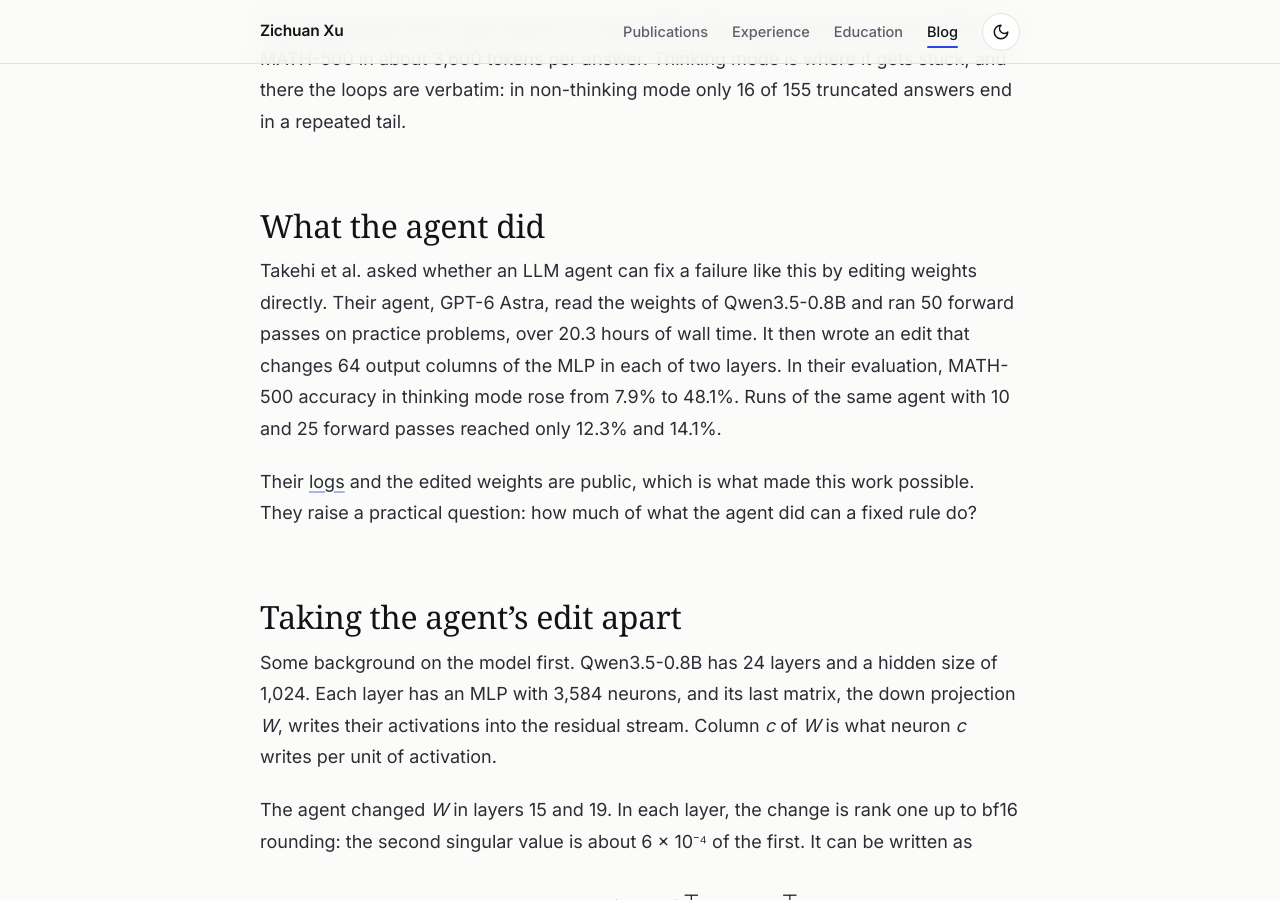
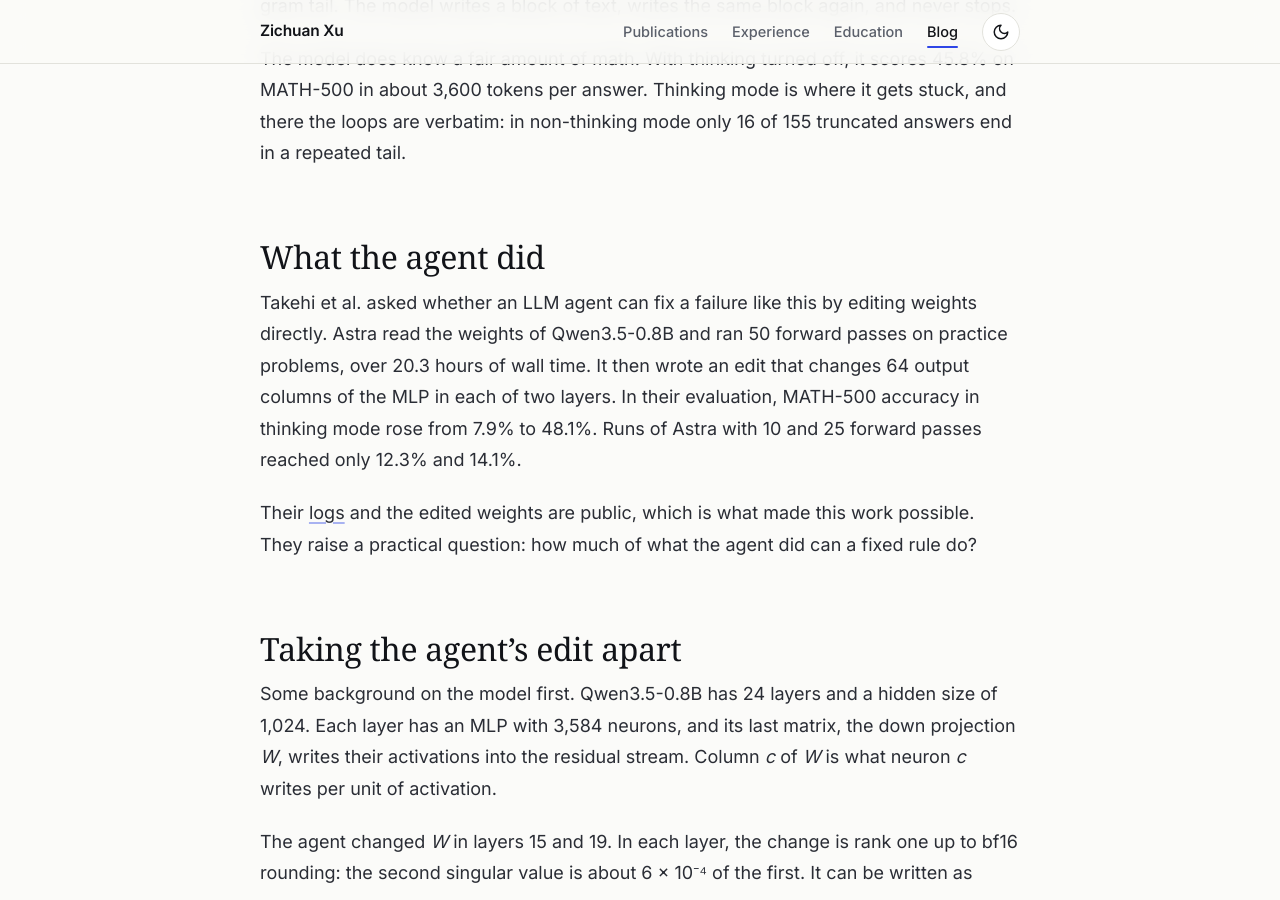
Before and after one commit to zichuanxu/zichuanxu.github.io, a Jekyll site: the page built from _posts/2026-11-06-closing-the-loop.md, in a window 1280 px wide and 900 px high, scrolled down 1856 px. Built offline with Jekyll 4.4.1, drawn with Linux system fonts in a browser that asks for light colours; some web fonts are replaced; some of the changed text lies outside the part shown.

Commit message:
post: name GPT-6 Astra before calling it Astra
Co-Authored-By: Claude Opus 5.5 <noreply@anthropic.com>

```diff
--- a/_posts/2026-11-06-closing-the-loop.md
+++ b/_posts/2026-11-06-closing-the-loop.md
@@ -6,7 +6,7 @@ minutes: 13 # prose only; the word count would include chart labels and code
 
 Small reasoning models have an awkward way of failing. They start thinking, write a paragraph, write it again, and keep writing it until the token budget runs out. Qwen3.5-0.8B in thinking mode does this on 93% of MATH-500 problems, and it solves 7.4% of them.
 
-Earlier this year, [Takehi et al.](https://rikiyat.github.io/blog/weight-space-programming/) let an LLM agent read this model's weights for about 20 hours. The agent wrote a small edit to two layers that stops many of the loops and lifts MATH-500 accuracy to about 48%. It is one of the most striking results in their post.
+Earlier this year, [Takehi et al.](https://rikiyat.github.io/blog/weight-space-programming/) let an LLM agent, GPT-6 Astra, read this model's weights for about 20 hours. Astra wrote a small edit to two layers, the Astra edit, that stops many of the loops and lifts MATH-500 accuracy to about 48%. It is one of the most striking results in their post.
 
 I took the agent's edit apart. It turned out to be one direction and 64 neurons in each of two layers. A fixed rule can write an edit of the same shape and size from the model's own answers to practice problems, with no agent, no gradients and no correctness labels. That rule, **CLC-sel**, writes a better edit than the agent did.
 
@@ -31,7 +31,7 @@ The model does know a fair amount of math. With thinking turned off, it scores 4
 
 ## What the agent did
 
-Takehi et al. asked whether an LLM agent can fix a failure like this by editing weights directly. Their agent, GPT-6 Astra, read the weights of Qwen3.5-0.8B and ran 50 forward passes on practice problems, over 20.3 hours of wall time. It then wrote an edit that changes 64 output columns of the MLP in each of two layers. In their evaluation, MATH-500 accuracy in thinking mode rose from 7.9% to 48.1%. Runs of the same agent with 10 and 25 forward passes reached only 12.3% and 14.1%.
+Takehi et al. asked whether an LLM agent can fix a failure like this by editing weights directly. Astra read the weights of Qwen3.5-0.8B and ran 50 forward passes on practice problems, over 20.3 hours of wall time. It then wrote an edit that changes 64 output columns of the MLP in each of two layers. In their evaluation, MATH-500 accuracy in thinking mode rose from 7.9% to 48.1%. Runs of Astra with 10 and 25 forward passes reached only 12.3% and 14.1%.
 
 Their [logs](https://github.com/RikiyaT/lm_understand-logs) and the edited weights are public, which is what made this work possible. They raise a practical question: how much of what the agent did can a fixed rule do?
 
```
